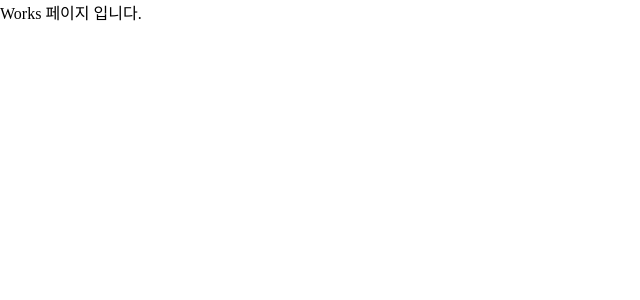
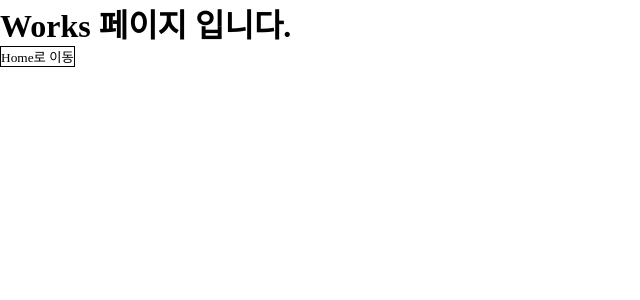
Before and after one commit to yuna-c/react, a React (Vite) app: page /works in a window 1280 px wide. Shown: the top 300 px of the page, without its empty margins (0-640 px from the left). Built offline with nearby package versions, Linux system fonts and the light colour scheme.

Commit message:
📝 add : useNavigate

```diff
--- a/src/compoments/About.jsx
+++ b/src/compoments/About.jsx
@@ -1,4 +1,8 @@
 const About = () => {
-  return <div className="About">About 페이지 입니다.</div>;
+  return (
+    <div className="About">
+      <h1>About 페이지 입니다.</h1>
+    </div>
+  );
 };
 export default About;
--- a/src/compoments/Contact.jsx
+++ b/src/compoments/Contact.jsx
@@ -1,4 +1,8 @@
 const Contact = () => {
-  return <div className="Contact">Contact 페이지 입니다.</div>;
+  return (
+    <div className="Contact">
+      <h1>Contact 페이지 입니다.</h1>
+    </div>
+  );
 };
 export default Contact;
--- a/src/compoments/Home.jsx
+++ b/src/compoments/Home.jsx
@@ -1,7 +1,15 @@
+import { useNavigate } from 'react-router-dom';
+
 const home = () => {
+  const navigate = useNavigate();
+  const goToWork = () => {
+    navigate('/works');
+  };
+
   return (
     <div className="home">
-      <h3>home 페이지 입니다.</h3>
+      <h1>home 페이지 입니다.</h1>
+      <button onClick={goToWork}>Works로 이동</button>
     </div>
   );
 };
--- a/src/compoments/Main.jsx
+++ b/src/compoments/Main.jsx
@@ -1,4 +1,3 @@
-import './main.scss';
 const main = () => {
   return (
     <main className="main">
--- a/src/compoments/Works.jsx
+++ b/src/compoments/Works.jsx
@@ -1,4 +1,16 @@
+import { useNavigate } from 'react-router-dom';
+
 const Works = () => {
-  return <div className="Works">Works 페이지 입니다.</div>;
+  const navigate = useNavigate();
+  const goToHome = () => {
+    navigate('/');
+  };
+
+  return (
+    <div className="Works">
+      <h1>Works 페이지 입니다.</h1>
+      <button onClick={goToHome}>Home로 이동</button>
+    </div>
+  );
 };
 export default Works;
```
